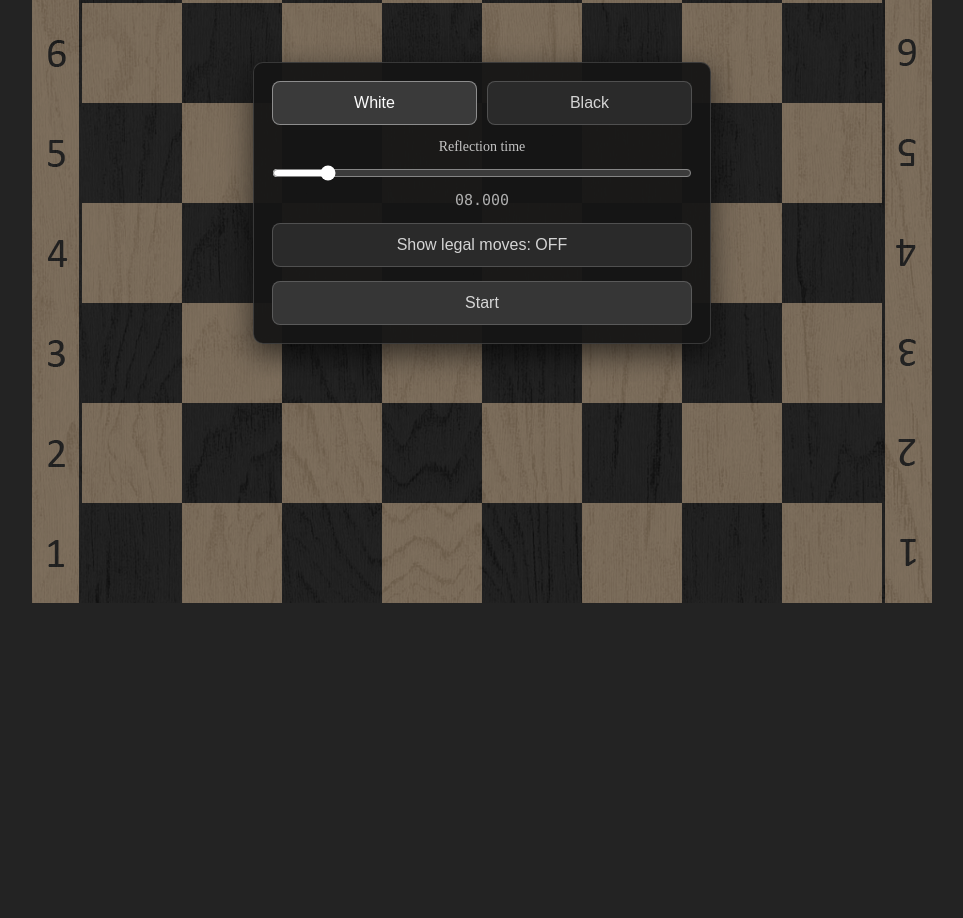
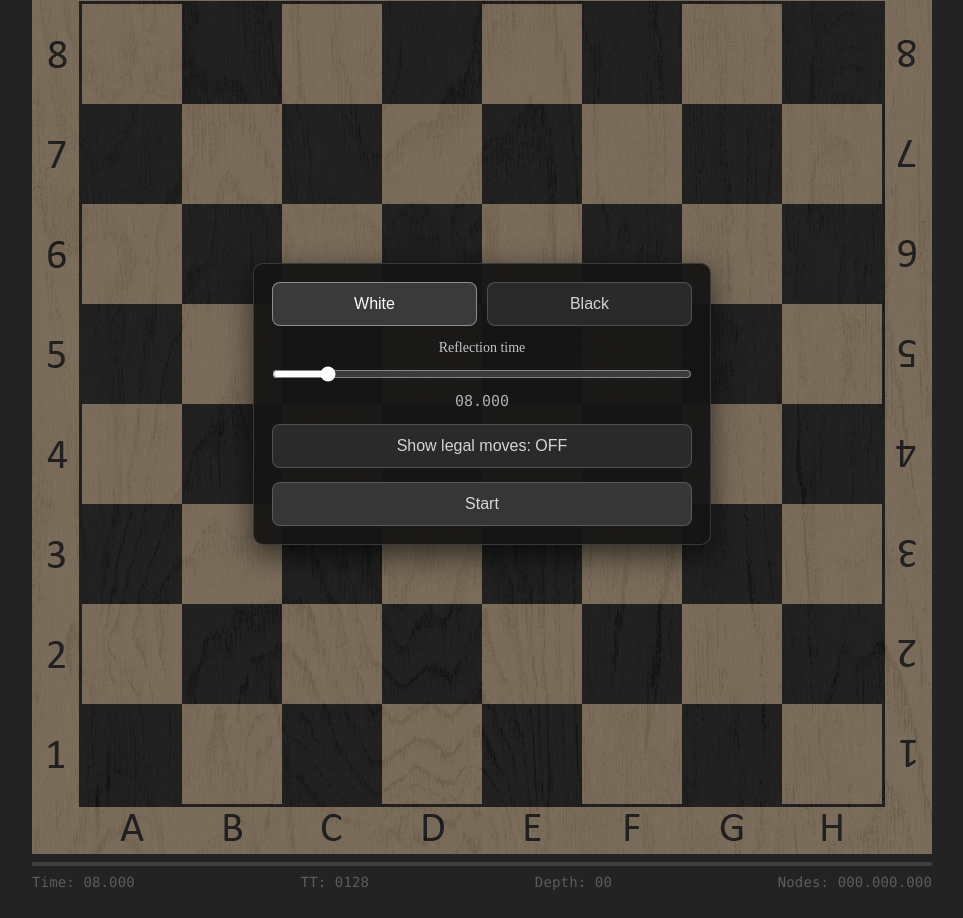
Before and after one commit to Curlov/chess, a website built with Vite: page index.html in a window 1280 px wide. Shown: the part 182-1100 px from the top of the page, without its empty margins (158-1121 px from the left). Before the commit the page ends 800 px from the top, so only its background shows below. Built offline with nearby package versions, Linux system fonts and the light colour scheme; files whose address does not match are found by name.

Commit message:
Rand-Probleme mit Safari behoben

```diff
--- a/index.html
+++ b/index.html
@@ -2,7 +2,7 @@
 <html lang="de">
 <head>
   <meta charset="UTF-8">
-  <meta name="viewport" content="width=device-width, initial-scale=1.0">
+  <meta name="viewport" content="width=device-width, initial-scale=1.0, viewport-fit=cover">
   <title>twolt.de/chess</title>
   <link rel="stylesheet" href="./style/styles_boardContainer.css">
 </head>
--- a/script/main.js
+++ b/script/main.js
@@ -38,7 +38,13 @@ if (!device) {
 
 const useBackgroundImg = true;
 let sizeChessBoard = 900;
-const width  = window.innerWidth;
+const viewportWidths = [
+    window.innerWidth,
+    document.documentElement?.clientWidth,
+    document.body?.clientWidth,
+    window.visualViewport?.width
+].filter((value) => Number.isFinite(value) && value > 0);
+const width = Math.floor(Math.min(...viewportWidths));
 
 if (width <= sizeChessBoard) {
     sizeChessBoard = width;
--- a/style/styles_boardContainer.css
+++ b/style/styles_boardContainer.css
@@ -36,20 +36,33 @@
     user-select: none;
 }
 
-html  {
+html {
     height: 100%;
+    width: 100%;
+    margin: 0;
+    padding: 0;
     overflow: hidden;
+}
+
+body {
+    margin: 0;
+    padding: 0;
+    width: 100%;
 }
 
 .body {
     background-color: #232323;
     display: flex;
     flex-direction: column;
-    justify-content: center;
+    justify-content: flex-start;
     align-items: center;
-    height: 100vh;
+    width: 100%;
+    min-height: 100vh;
+    min-height: 100dvh;
     margin: 0;
+    padding: 50px 0 0;
     overflow: hidden;
+    box-sizing: border-box;
 }
 
 .board-title {
@@ -382,7 +395,7 @@ html  {
 
 @media (max-width: 700px) {
     .body {
-        padding: 8px 0 10px;
+        padding: 50px 0 10px;
     }
 
     .board-title {
```
Also changed, not shown: index2.html (+1 -1 lines), script/main2.js (+7 -1 lines).
